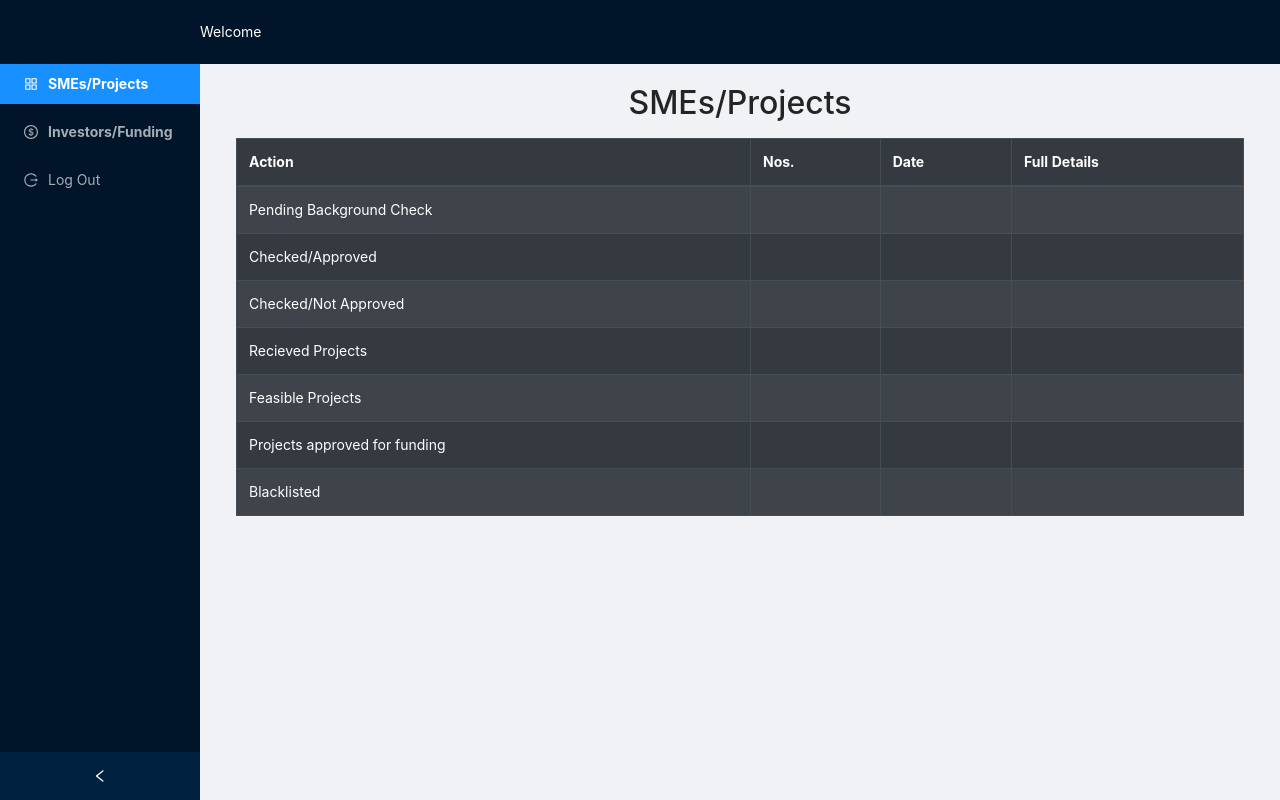
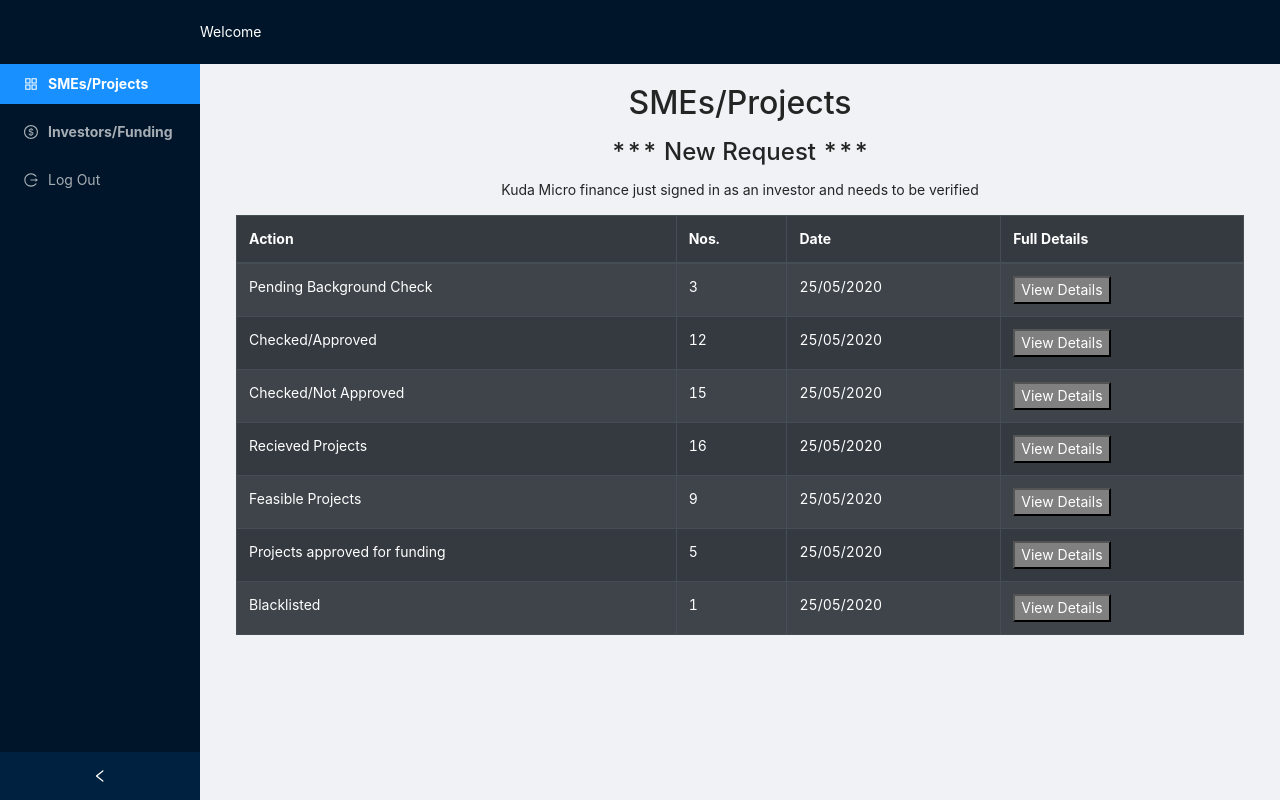
Before and after one commit to emydame/rRootSmart, a React (Create React App) app in the folder src/frontend/: page /admin/smeandprojects in a window 1280 px wide. Built offline with nearby package versions, Linux system fonts and the light colour scheme.

Commit message:
Investors and sme table with dummy text

```diff
--- a/src/frontend/src/components/dashboard/admin/InvestorsAndFunding.js
+++ b/src/frontend/src/components/dashboard/admin/InvestorsAndFunding.js
@@ -9,7 +9,12 @@ export default class InvestorsAndFunding extends Component {
         <div className="invest-fund">
           <h2 style={{textAlign:"center"}}>Investors/Funding</h2>
         </div>
+        <div className="update" style={{textAlign:"center"}}>
+          <h4> *** New Request *** </h4>
+          <p>Kuda Micro finance just signed in as an investor and needs to be verified</p>
+        </div>
         <Table striped bordered hover variant="dark">
+          {/* dummy data to be replaced with real data */}
         <thead>
             <tr>
               <th>Action</th>
@@ -21,27 +26,27 @@ export default class InvestorsAndFunding extends Component {
           <tbody>
             <tr>
               <td>Pending Background Check</td>
-              <td></td>
-              <td></td>
-              <td></td>
+              <td>15</td>
+              <td>25/05/2020</td>
+              <td> <button style={{background:"grey"}}> View Details</button> </td>
             </tr>
             <tr>
               <td>Checked/Approved</td>
-              <td></td>
-              <td></td>
-              <td></td>
+              <td>7</td>
+              <td>25/05/2020</td>
+              <td> <button style={{background:"grey"}}> View Details</button> </td>
             </tr>
             <tr>
               <td>Checked/Not Approved</td>
-              <td></td>
-              <td></td>
-              <td></td>
+              <td>10</td>
+              <td>25/05/2020</td>
+              <td> <button style={{background:"grey"}}> View Details</button> </td>
             </tr>
             <tr>
               <td>Blacklisted</td>
-              <td></td>
-              <td></td>
-              <td></td>
+              <td>3</td>
+              <td>25/05/2020</td>
+              <td> <button style={{background:"grey"}}> View Details</button> </td>
             </tr>
           </tbody>
 
--- a/src/frontend/src/components/dashboard/admin/SmeAndProjects.js
+++ b/src/frontend/src/components/dashboard/admin/SmeAndProjects.js
@@ -2,14 +2,21 @@ import React, { Component } from 'react';
 import Card from "react-bootstrap/Card";
 import Table from "react-bootstrap/Table";
 
+
 export default class SmeAndProjects extends Component {
   render() {
+
     return (
       <Card.Body>
       <div className="sme-project">
         <h2 style={{textAlign:"center"}}>SMEs/Projects</h2>
       </div>
+      <div className="update" style={{textAlign:"center"}}>
+          <h4> *** New Request *** </h4>
+          <p>Kuda Micro finance just signed in as an investor and needs to be verified</p>
+        </div>
       <Table striped bordered hover variant="dark">
+        {/* dummy data to be replaced with real data */}
       <thead>
           <tr>
             <th>Action</th>
@@ -21,45 +28,45 @@ export default class SmeAndProjects extends Component {
         <tbody>
             <tr>
               <td>Pending Background Check</td>
-              <td></td>
-              <td></td>
-              <td></td>
+              <td>3</td>
+              <td>25/05/2020</td>
+              <td> <button style={{background:"grey"}}> View Details</button> </td>
             </tr>
             <tr>
               <td>Checked/Approved</td>
-              <td></td>
-              <td></td>
-              <td></td>
+              <td>12</td>
+              <td>25/05/2020</td>
+              <td> <button style={{background:"grey"}}> View Details</button> </td>
             </tr>
             <tr>
               <td>Checked/Not Approved</td>
-              <td></td>
-              <td></td>
-              <td></td>
+              <td>15</td>
+              <td>25/05/2020</td>
+              <td> <button style={{background:"grey"}}> View Details</button> </td>
             </tr>
             <tr>
               <td>Recieved Projects</td>
-              <td></td>
-              <td></td>
-              <td></td>
+              <td>16</td>
+              <td>25/05/2020</td>
+              <td> <button style={{background:"grey"}}> View Details</button> </td>
             </tr>
             <tr>
               <td>Feasible Projects</td>
-              <td></td>
-              <td></td>
-              <td></td>
+              <td>9</td>
+              <td>25/05/2020</td>
+              <td> <button style={{background:"grey"}}> View Details</button> </td>
             </tr>
             <tr>
               <td>Projects approved for funding</td>
-              <td></td>
-              <td></td>
-              <td></td>
+              <td>5</td>
+              <td>25/05/2020</td>
+              <td> <button style={{background:"grey"}}> View Details</button> </td>
             </tr>
             <tr>
               <td>Blacklisted</td>
-              <td></td>
-              <td></td>
-              <td></td>
+              <td>1</td>
+              <td>25/05/2020</td>
+              <td> <button style={{background:"grey"}}> View Details</button> </td>
             </tr>
           </tbody>
 
```
